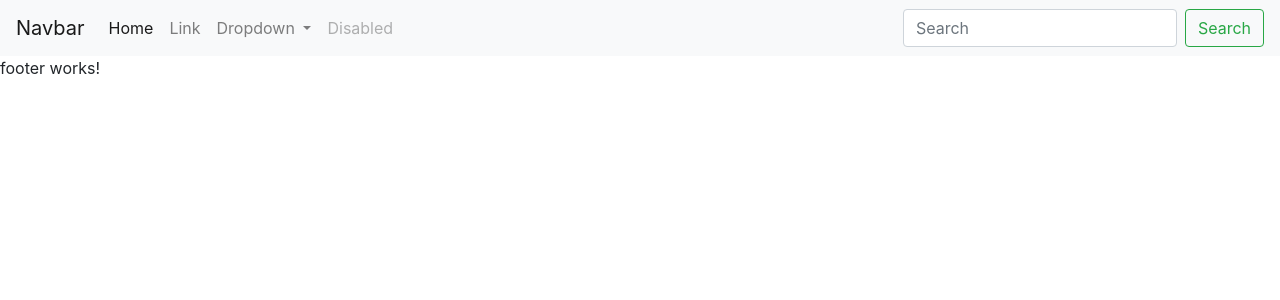
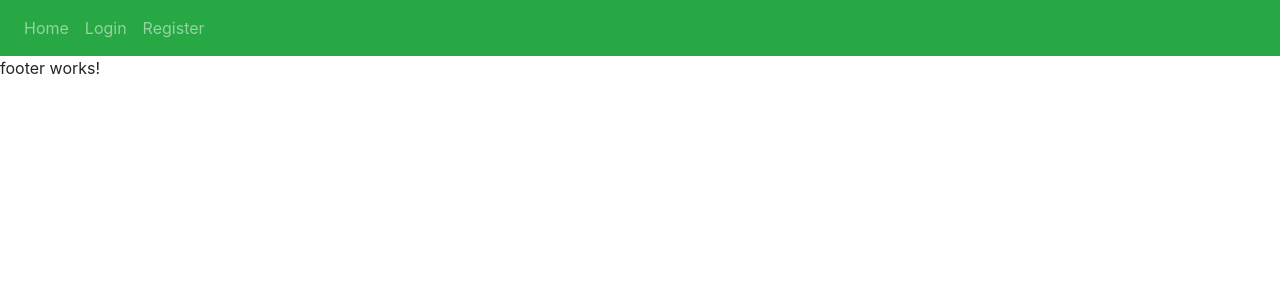
Before and after one commit to dmadzierski/home-budget-api, an Angular app in the folder site/: page / in a window 1280 px wide. Shown: the top 300 px of the page. Built offline with nearby package versions, Linux system fonts and the light colour scheme.

Commit message:
Edit navigation style, fix navigation

```diff
--- a/site/src/app/navigation/navigation.component.html
+++ b/site/src/app/navigation/navigation.component.html
@@ -1,35 +1,14 @@
-<nav class="navbar navbar-expand-lg navbar-light bg-light">
-  <a class="navbar-brand" href="#">Navbar</a>
-  <button class="navbar-toggler" type="button" data-toggle="collapse" data-target="#navbarSupportedContent" aria-controls="navbarSupportedContent" aria-expanded="false" aria-label="Toggle navigation">
+<nav class="navbar navbar-expand-md navbar-dark bg-success">
+  <button class="navbar-toggler right" type="button" data-toggle="collapse" data-target="#navbarSupportedContent">
     <span class="navbar-toggler-icon"></span>
   </button>
+  <div class="collapse navbar-collapse" id="navbarSupportedContent">
+    <ul class="navbar-nav" routerLinkActive="active">
 
-  <div class="collapse navbar-collapse" id="navbarSupportedContent">
-    <ul class="navbar-nav mr-auto">
-      <li class="nav-item active">
-        <a class="nav-link" href="#">Home <span class="sr-only">(current)</span></a>
-      </li>
-      <li class="nav-item">
-        <a class="nav-link" href="#">Link</a>
-      </li>
-      <li class="nav-item dropdown">
-        <a class="nav-link dropdown-toggle" href="#" id="navbarDropdown" role="button" data-toggle="dropdown" aria-haspopup="true" aria-expanded="false">
-          Dropdown
-        </a>
-        <div class="dropdown-menu" aria-labelledby="navbarDropdown">
-          <a class="dropdown-item" href="#">Action</a>
-          <a class="dropdown-item" href="#">Another action</a>
-          <div class="dropdown-divider"></div>
-          <a class="dropdown-item" href="#">Something else here</a>
-        </div>
-      </li>
-      <li class="nav-item">
-        <a class="nav-link disabled" href="#">Disabled</a>
-      </li>
+      <li class="nav-item"><a class="nav-link" routerLink="home-component">Home</a></li>
+      <li class="nav-item"><a class="nav-link" routerLink="login-component">Login</a></li>
+      <li class="nav-item"><a class="nav-link" routerLink="register-component">Register</a></li>
+
     </ul>
-    <form class="form-inline my-2 my-lg-0">
-      <input class="form-control mr-sm-2" type="search" placeholder="Search" aria-label="Search">
-      <button class="btn btn-outline-success my-2 my-sm-0" type="submit">Search</button>
-    </form>
   </div>
 </nav>
```
Also changed, not shown: site/src/app/app.module.ts (+5 -2 lines).
